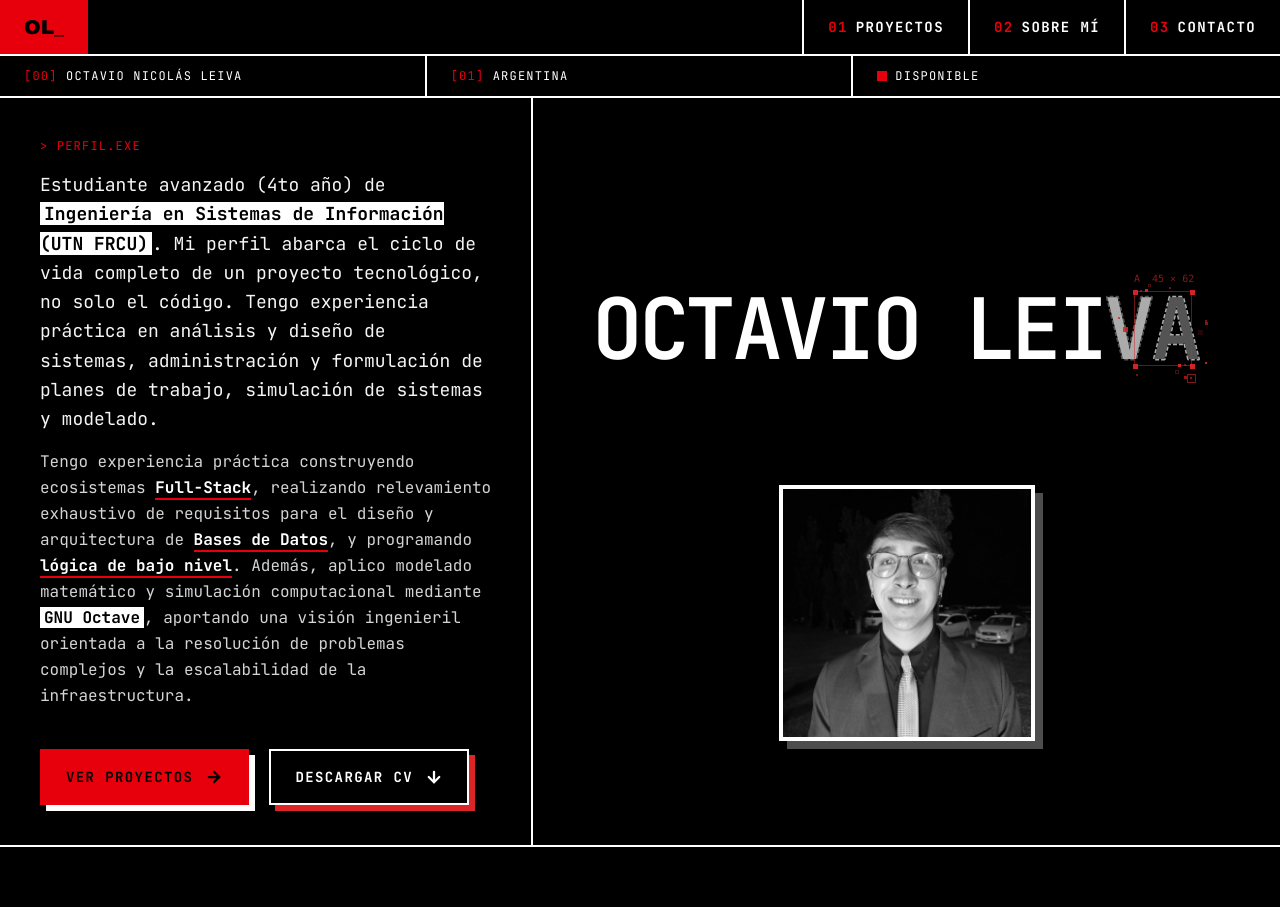
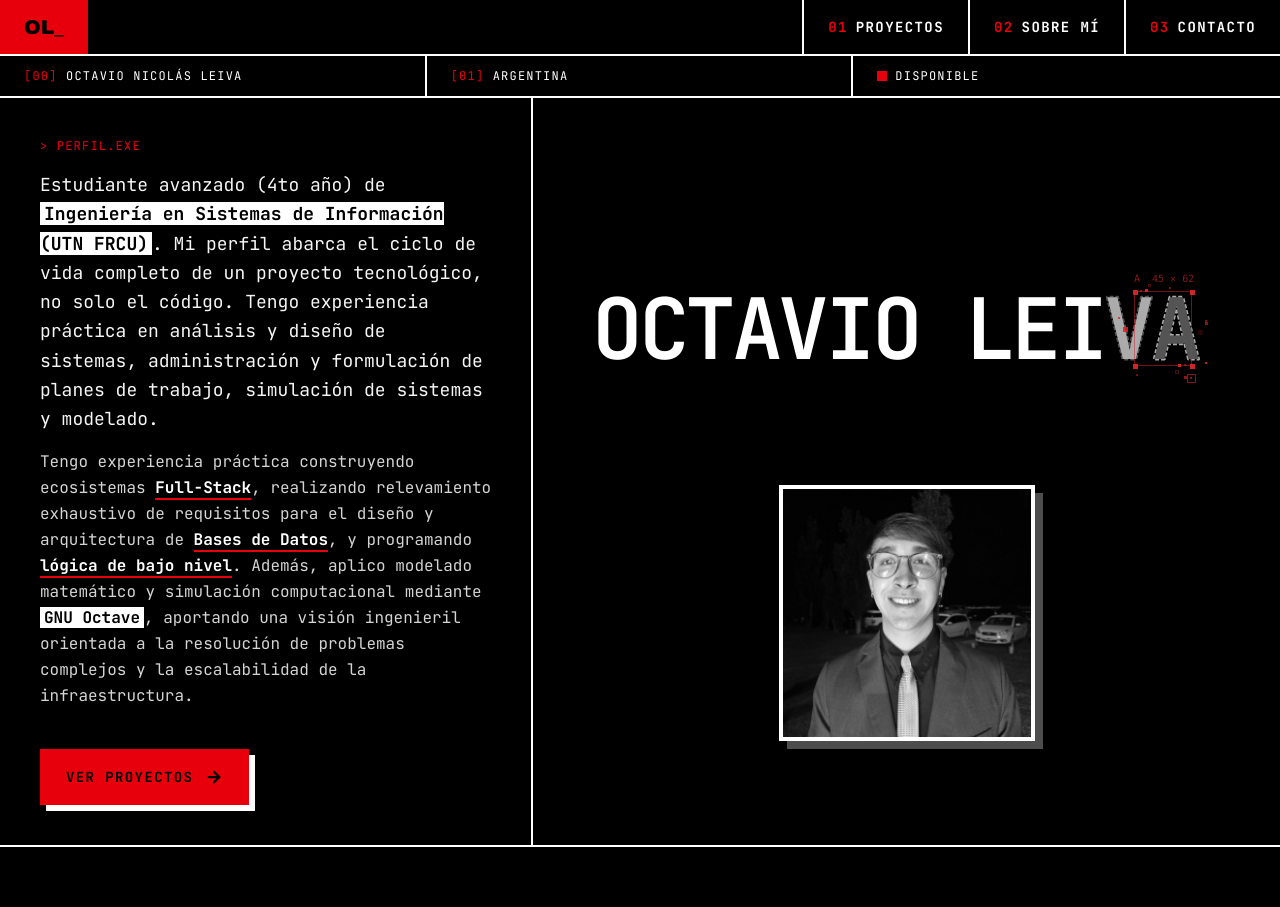
Before and after one commit to octavioleiva/PortfolioOctavioLeiva, a Next.js app: page / in a window 1280 px wide. Shown: the top 907 px of the page. Built offline with nearby package versions, Linux system fonts and the light colour scheme.

Commit message:
fix(hero): eliminar boton de descargar cv y ajustar alineacion de cta

```diff
--- a/src/app/page.tsx
+++ b/src/app/page.tsx
@@ -2,7 +2,7 @@
 
 import { useState, useEffect } from "react";
 import Image from "next/image";
-import { ArrowDown, ArrowRight, ArrowUpRight } from "lucide-react";
+import { ArrowRight, ArrowUpRight } from "lucide-react";
 import { GithubIcon, LinkedinIcon } from "@/components/icons/BrandIcons";
 import { Reveal } from "@/components/ui/Reveal";
 import TechText from "@/components/TechText";
@@ -118,21 +118,13 @@ function Hero() {
             </p>
           </div>
 
-          <div className="flex flex-col gap-5 sm:flex-row">
+          <div className="flex">
             <a
               href="#proyectos"
               id="hero-cta-projects"
               className={`inline-flex items-center justify-center gap-3 border-2 border-red-600 bg-red-600 px-6 py-4 text-sm font-bold uppercase tracking-widest text-black ${SHADOW_WHITE} ${PRESS}`}
             >
               Ver proyectos <ArrowRight size={18} strokeWidth={3} />
-            </a>
-            <a
-              href="/cv-octavio-leiva.pdf"
-              id="hero-cta-cv"
-              download
-              className={`inline-flex items-center justify-center gap-3 border-2 border-white bg-black px-6 py-4 text-sm font-bold uppercase tracking-widest text-white ${SHADOW_RED} ${PRESS}`}
-            >
-              Descargar CV <ArrowDown size={18} strokeWidth={3} />
             </a>
           </div>
         </Reveal>
```
